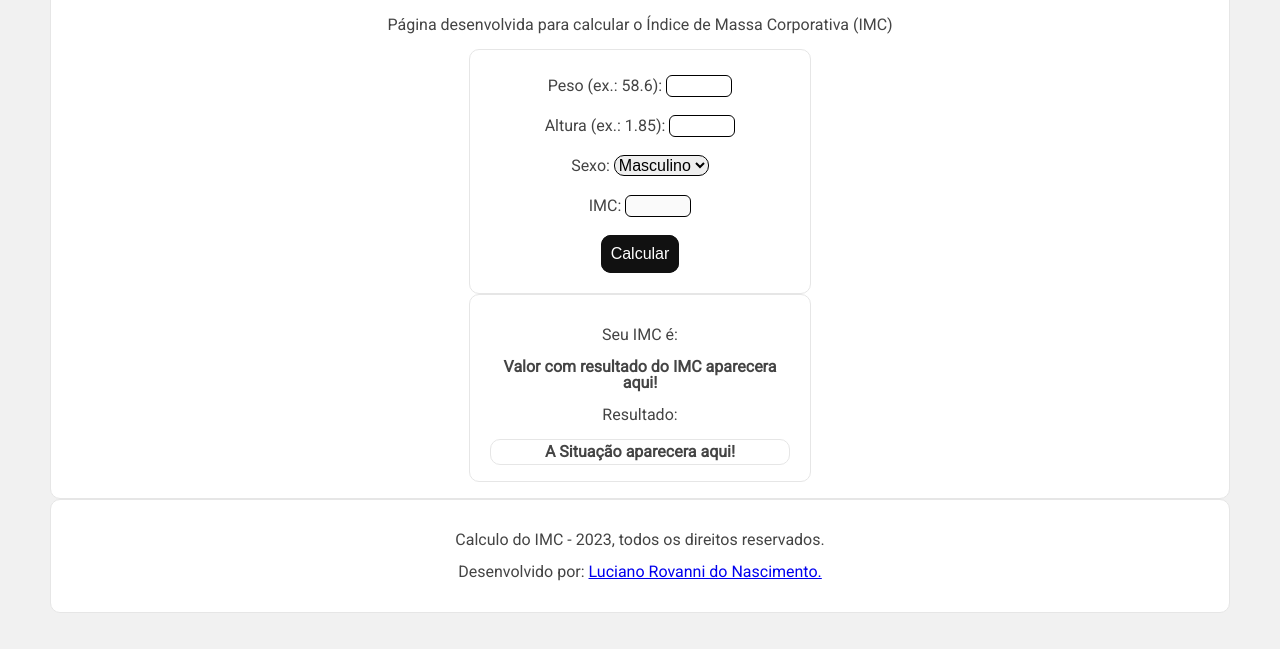
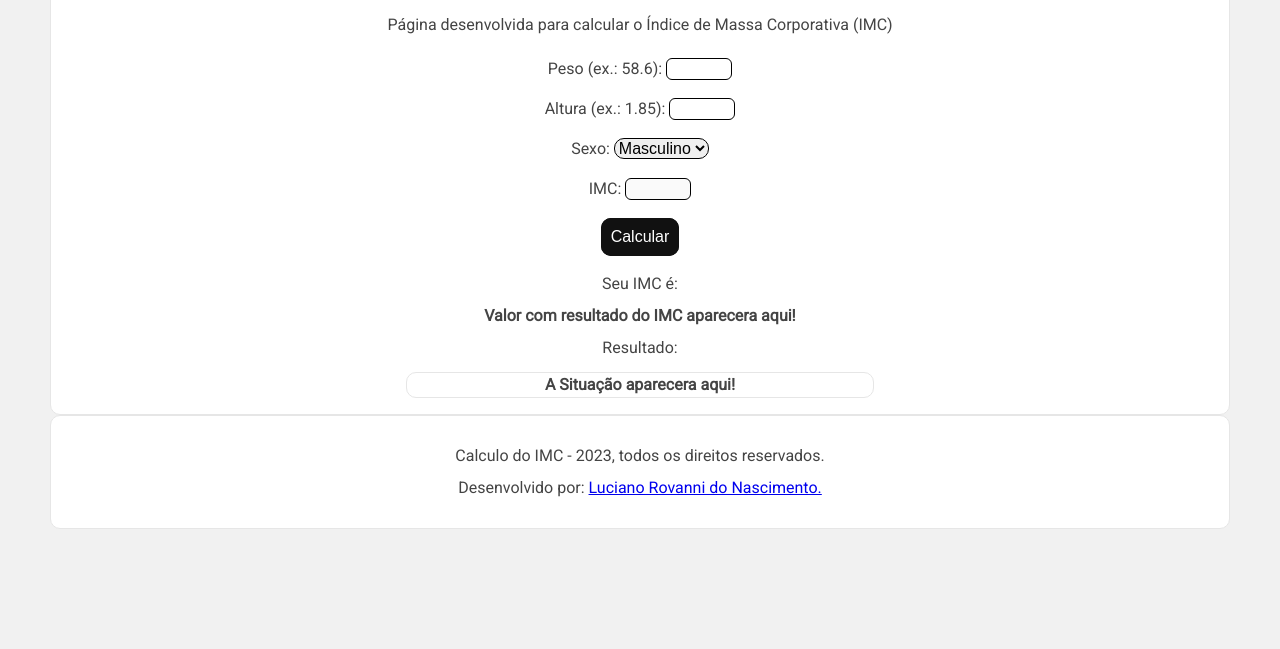
Before and after one commit to rovanni/imc, a plain HTML site: page index.html in a window 1280 px wide. Shown: the part 151-800 px from the top of the page. Drawn offline with Linux system fonts and the light colour scheme.

Commit message:
Update calcular_imc.css

```diff
--- a/css/calcular_imc.css
+++ b/css/calcular_imc.css
@@ -8,10 +8,6 @@ body, footer, header {
 
 main, .div_resultado{
     text-align: center;
-}
-
-.div_resultado{
-    width: 300px;
 }
 .botao {
     font-size: 16px;
@@ -80,7 +76,7 @@ main, .div_resultado{
     color: #444444;
 }
 
-div,header,section {
+main, header, section, footer {
     margin: 0 auto;
     border: 1px solid #E6E6E6;
     padding: 16px 20px;
@@ -96,14 +92,6 @@ section {
 header{
     text-align: center;
     padding: 25px 20px;
-}
-
-.formulario_css {
-    display: flex;
-    flex-direction: column;
-    align-items: center;
-    width: 300px;
-    border-radius: 10px;
 }
 #formulario{
     padding: 0px 0px 5px 0px;
@@ -121,7 +109,6 @@ input{
 select{
     border-radius: 10px;
     border: 1px solid black;
-    /* width: 50px;  */
     font-size: 16px;
 }
 
@@ -131,6 +118,7 @@ select{
 
 .resultado_texto_css{
     margin: 0 auto;
+    width: 40%;
     padding: 4px 5px;
     border-radius: 10px;
     border: 1px solid #E6E6E6;
@@ -147,4 +135,10 @@ select{
         align-items: center;
     }
 
+    @media only screen and (max-width: 400px) {
+        .resultado_texto_css{
+            width: 95%;
+        }
+    }
+
 }
```
